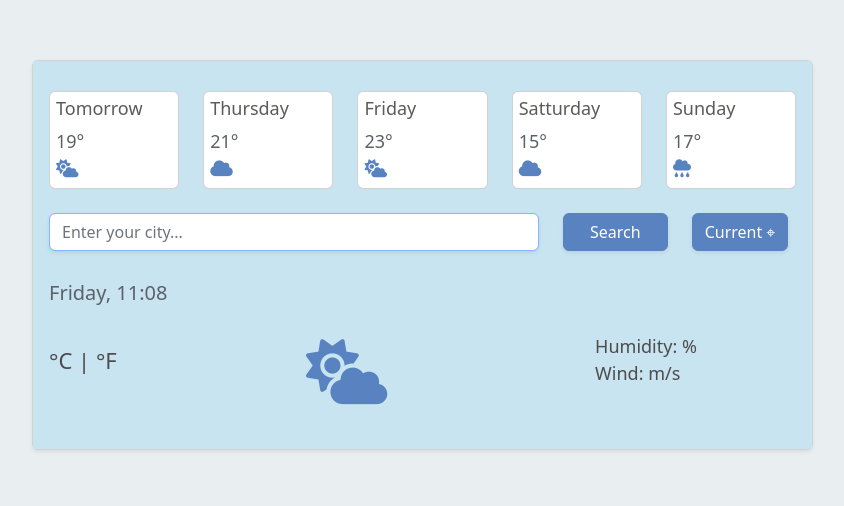
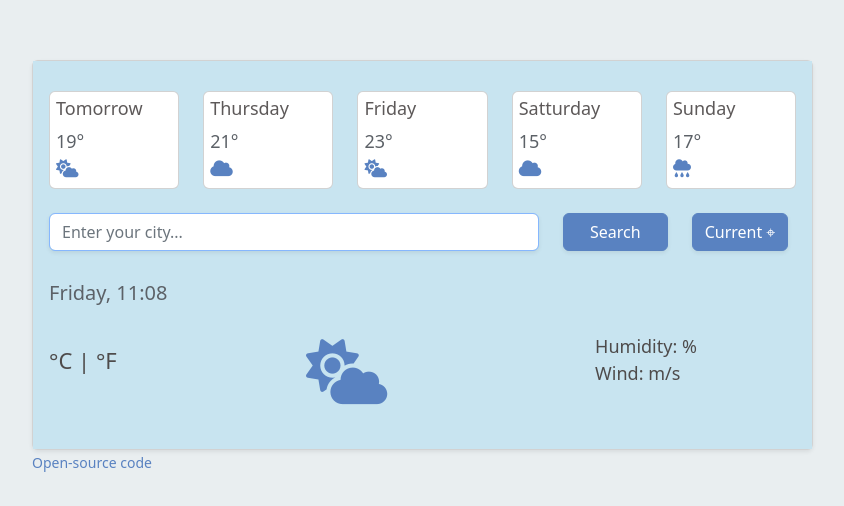
Before and after one commit to swetlaia/Weather-App, a plain HTML site: page index.html in a window 1280 px wide. Shown: the whole page, without its empty margins (50-894 px from the left). Drawn offline with nearby package versions, Linux system fonts and the light colour scheme; no server answers.

Commit message:
added a footer

```diff
--- a/index.html
+++ b/index.html
@@ -121,7 +121,9 @@
         </div>
         </div>
     </div>
-
+    <span >
+            <a class="footer" href="https://github.com/swetlaia/Weather-App">Open-source code</a>
+    </span>
 
     <script src="src/script.js"></script>
     <script
--- a/src/style.css
+++ b/src/style.css
@@ -87,6 +87,10 @@ ul {
   padding: 6px;
   transition: 700ms;
 }
+.footer {
+  font-size: 14px;
+  color: #5982c1;
+}
 .next:hover {
   transform: scale(1.2);
 }
```
